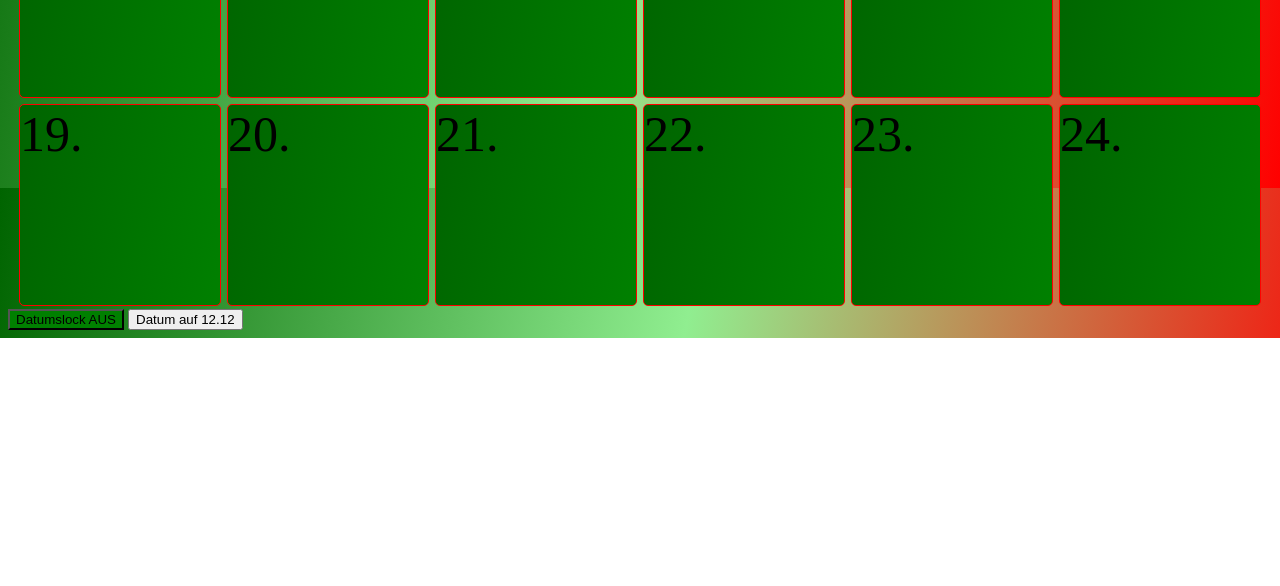
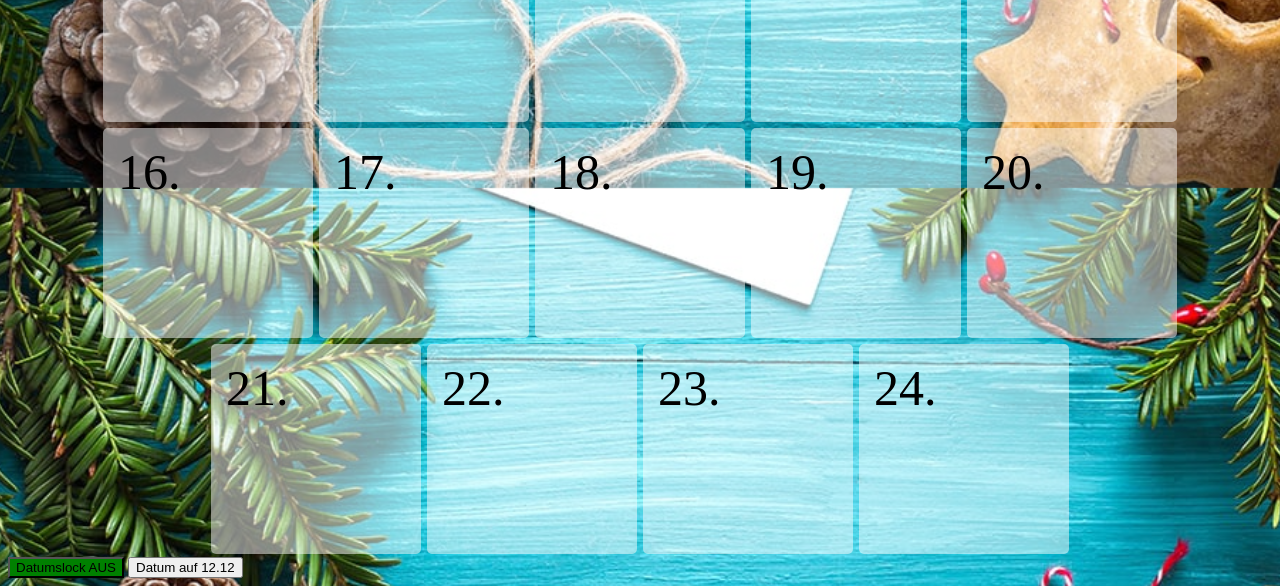
Before and after one commit to KrischanStephan/adventskalender, a plain HTML site: page index.html in a window 1280 px wide. Shown: the part 612-1198 px from the top of the page. Before the commit the page ends 950 px from the top, so only its background shows below. Drawn offline with Linux system fonts and the light colour scheme.

Commit message:
aussehen bisschen angepasst

```diff
--- a/index.html
+++ b/index.html
@@ -10,15 +10,17 @@
             justify-content: center;
         }
         .toerchen{
-            height: 200px;
-            width: 200px;
-            border: 1px solid red;
+            height: 180px;
+            width: 180px;
+            /*border: 1px solid red;*/
             align-self: center;
             font-size: 50px;
-            /*background-color: darkgreen;*/
-            background-image: linear-gradient(280deg, green, darkgreen);
+            /*background-color: green 0.5;*/
+            background-color: rgba(255, 255, 255, 0.5);
+            /*background-image: linear-gradient(300deg, green, transparent);*/
             margin: 3px;
             border-radius: 5px;
+            padding: 15px;
         }
         header{
             display: flex;
@@ -31,7 +33,9 @@
         }
 
         body{
-            background-image: linear-gradient(280deg, red,lightgreen, darkgreen);
+            background-image: url("bild.jpg");
+            background-repeat: no-repeat;
+            background-size: cover;
             background-attachment: fixed;
         }
     </style>
@@ -133,13 +137,13 @@
 
                 const esIstSoWeit = date.getMonth() === 11 && date.getDate() >= i;
                 if (esIstSoWeit || !datumsLock) {
-                    toerchen.style.backgroundImage = 'linear-gradient(280deg, lightgrey,darkgreen, darkgreen)'
+                    toerchen.style.backgroundColor = 'rgba(0, 255, 0, 0.5)'
                 } else {
-                    toerchen.style.backgroundImage = 'linear-gradient(280deg, red, darkgreen, darkgreen)'
+                    toerchen.style.backgroundColor = 'rgba(255, 0, 0, 0.5)'
                 }
             });
             toerchen.addEventListener('mouseout', () => {
-                toerchen.style.backgroundImage = 'linear-gradient(280deg, green, darkgreen)'
+                toerchen.style.backgroundColor = 'rgba(255, 255, 255, 0.5)'
             });
         }
 
```
Also changed, not shown: bild.jpg (added).
